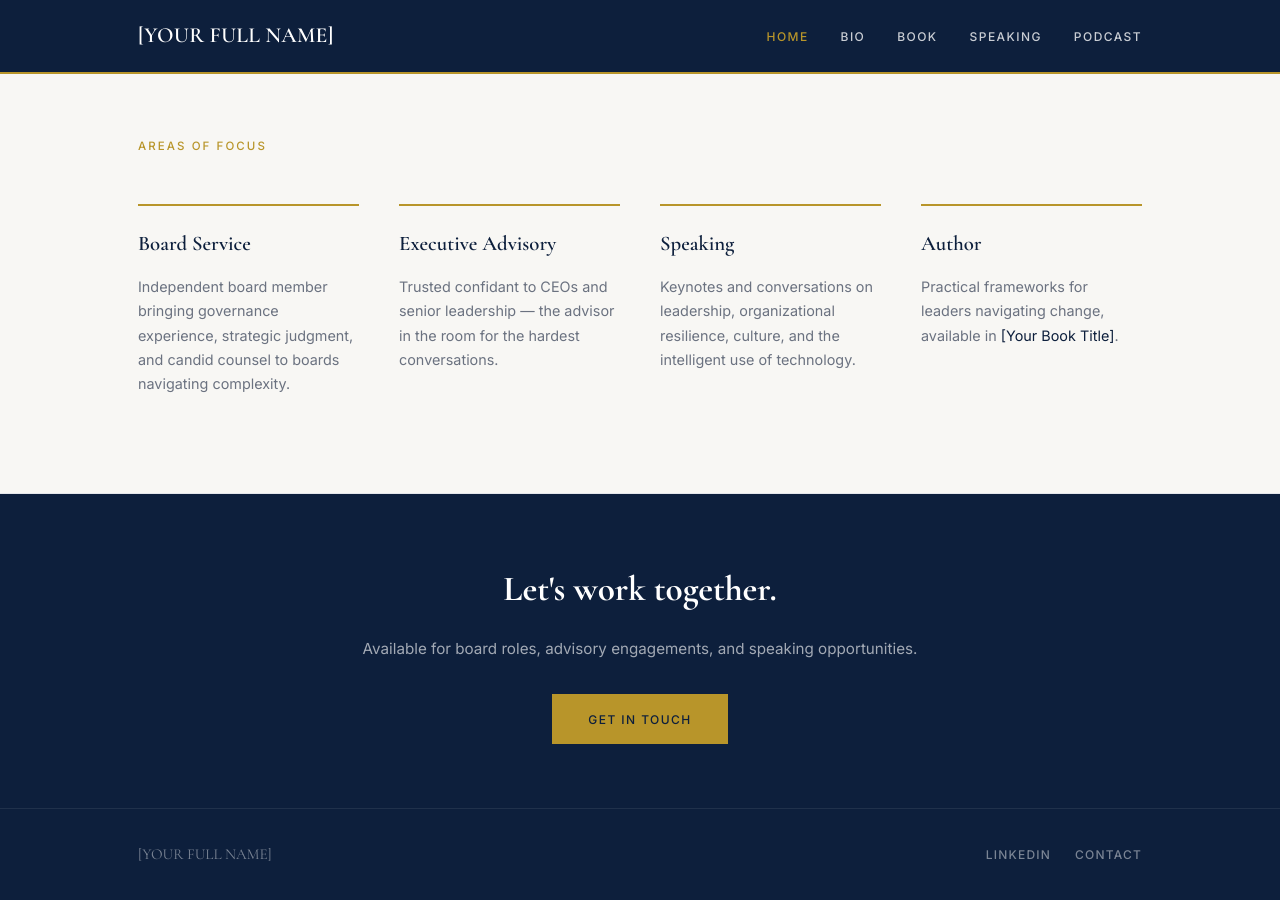
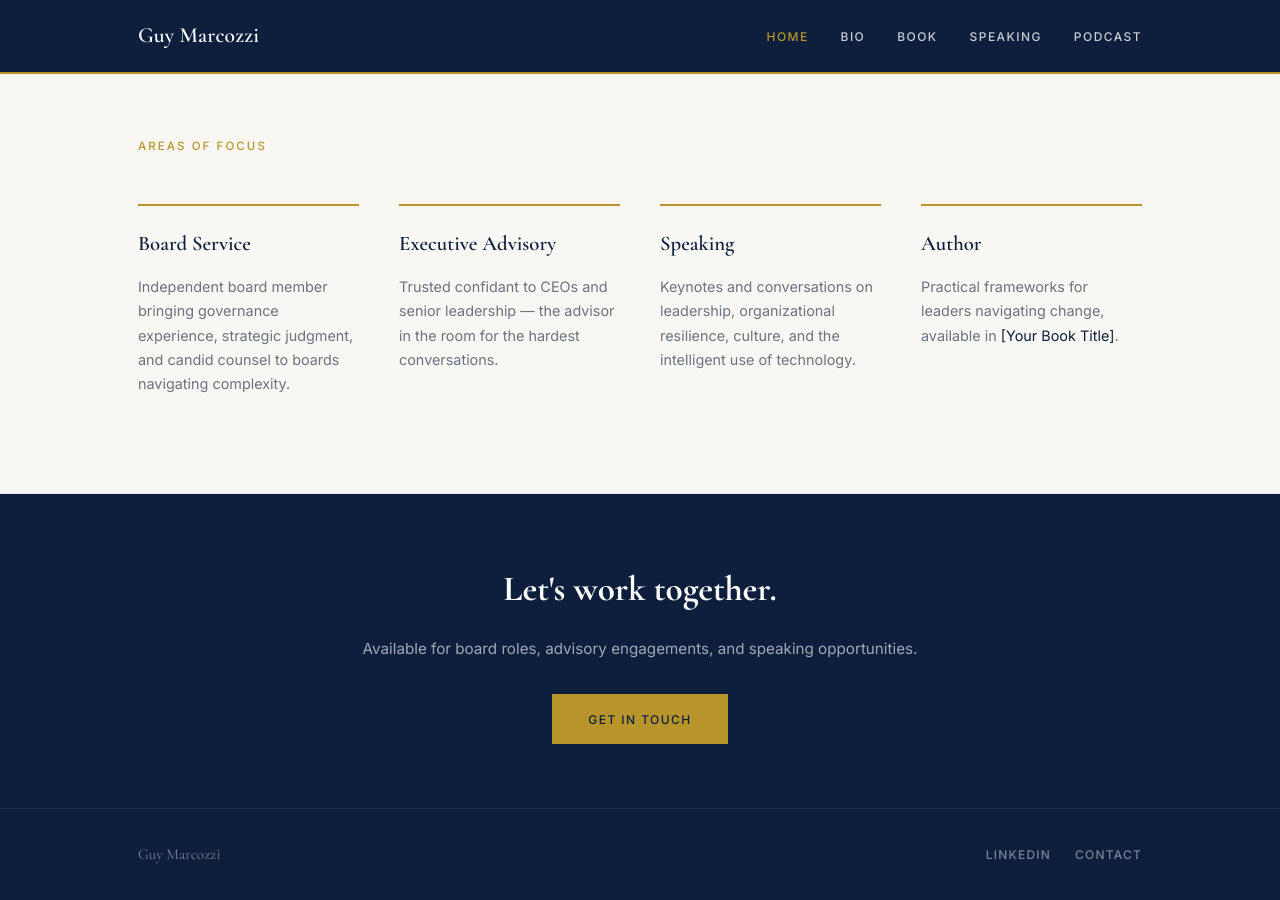
Before and after one commit to guymarcozzi3/guymarcozzi3.github.io, a Jekyll site: the page built from index.md, in a window 1280 px wide and 900 px high, scrolled down 818 px. Built offline with Jekyll 4.4.1, drawn with Linux system fonts in a browser that asks for light colours.

```diff
--- a/_config.yml
+++ b/_config.yml
@@ -1,8 +1,8 @@
-title: "[YOUR FULL NAME]"
+title: "Guy Marcozzi"
 tagline: "Trusted Counsel. Strategic Clarity. Lasting Results."
 description: "Independent Board Member, Executive Advisor, and Speaker."
 baseurl: ""
-url: "https://yourdomain.com"
+url: "https://guymarcozzi3.github.io"
 
 # Build
 markdown: kramdown
@@ -23,5 +23,5 @@ nav:
     url: /podcast/
 
 # Contact
-linkedin_url: "https://linkedin.com/in/yourhandle"
-contact_email: "you@yourdomain.com"
+linkedin_url: "https://linkedin.com/in/guymarcozzi"
+contact_email: "guy@moltotempo.com"
```
Also changed, not shown: 1 other file.
